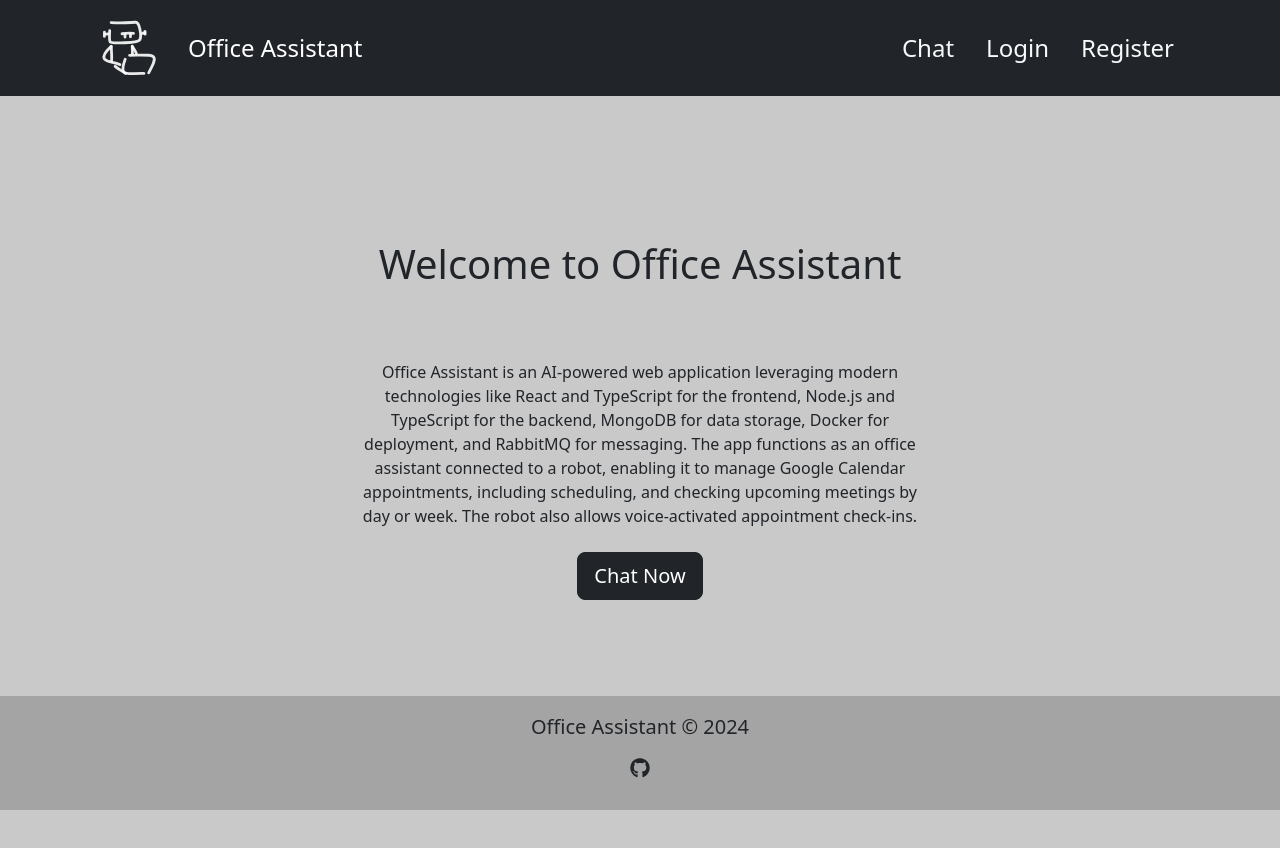
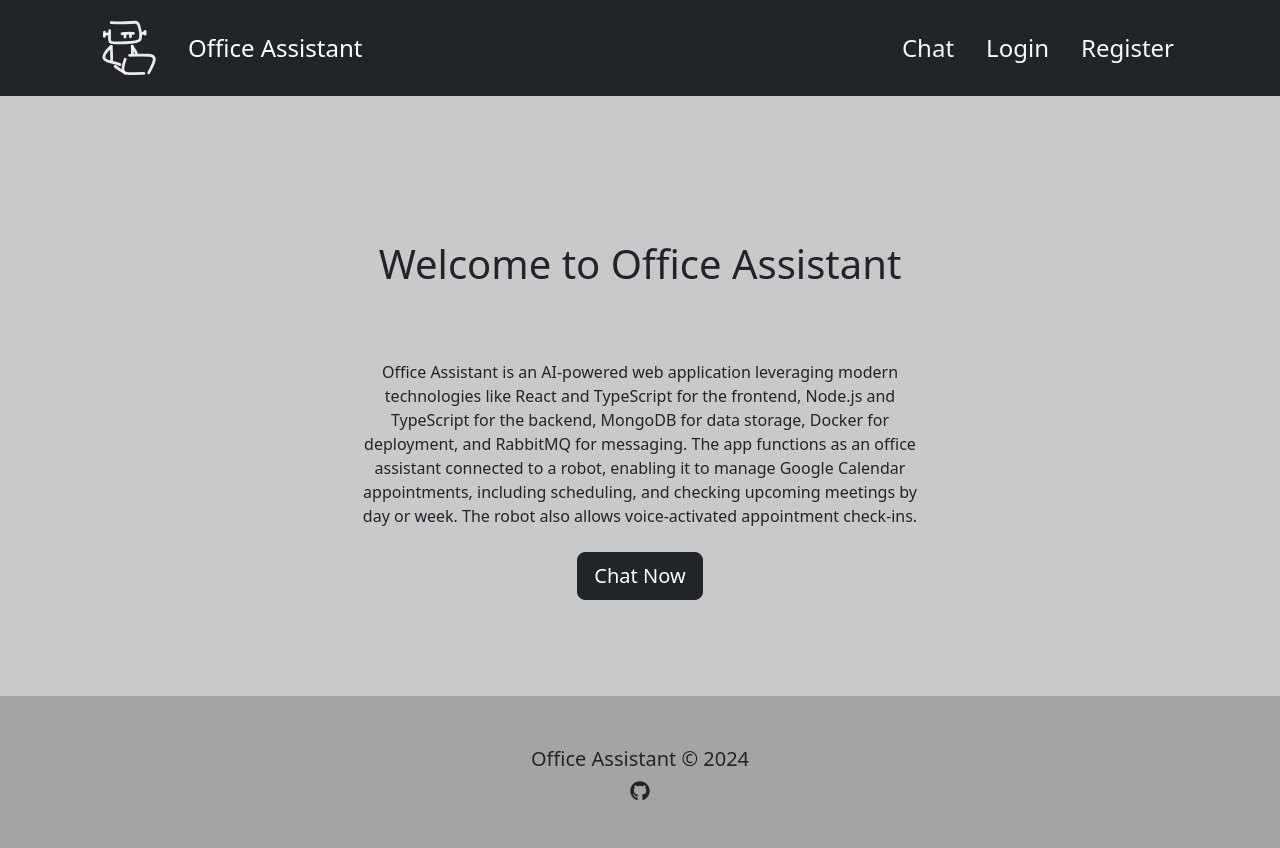
Before and after one commit to fanischam/AI-office-assistant, a React (Vite) app in the folder frontend/: page / in a window 1280 px wide. Shown: the top 848 px of the page. Before the commit the page ends 810 px from the top, so only its background shows below. Built offline with nearby package versions, Linux system fonts and the light colour scheme.

Commit message:
Changed footer styling

```diff
--- a/frontend/src/components/Footer.tsx
+++ b/frontend/src/components/Footer.tsx
@@ -6,14 +6,14 @@ const Footer: React.FC = () => {
   return (
     <>
       <footer className='footer text-center text-lg-start'>
-        <div className='text-center py-3 fs-5'>
+        <div className='text-center py-5 fs-5'>
           <p>
             Office Assistant &copy; {currentYear}
+            <br />
             <a
-              className='text-body text-decoration-none d-flex justify-content-center align-items-center mt-3'
+              className='text-body text-decoration-none '
               href='https://github.com/fanischam/AI-office-assistant'
             >
-              {' '}
               <FaGithub />
             </a>
           </p>
```
